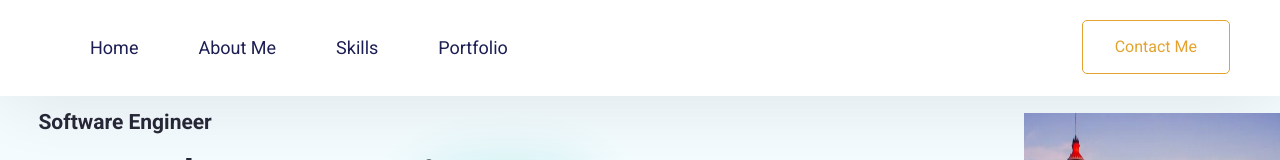
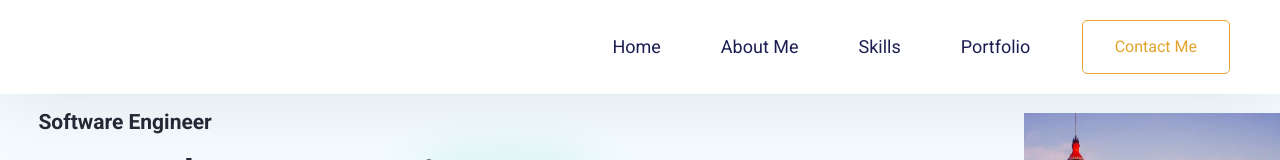
Before and after one commit to amerigirl/digitalPortfolio, a React (Create React App) app: page / in a window 1280 px wide. Shown: the top 160 px of the page. Built offline with nearby package versions, Linux system fonts and the light colour scheme.

Commit message:
all done with the navbar for now

```diff
--- a/src/Pages/Navbar/Navbar.css
+++ b/src/Pages/Navbar/Navbar.css
@@ -2,10 +2,10 @@
 .navbar {
   display: flex;
   justify-content: space-between;
-  align-items: right;
+  align-items: center;
   padding: 20px 50px;
   background: var(--white);
-  gap: 20px;
+
   box-shadow: 0px 5.333px 80px 0 rgb(0, 0, 0, 0.1);
   position: fixed; /* keeps the navbar on top */
   /*keeps everything touching ALL edges of the page, filling the space */
@@ -14,20 +14,26 @@
   right: 0;
 }
 
+.navbar--items{
+  flex-grow: 1;
+  display: flex;
+  justify-content: center;
+  margin-left: 45%;
+
+}
+
 .navbar--items > ul {
   list-style: none;
   display: flex;
-  align-items: flex-start;
-  justify-content: center;
+  align-items: center;
   gap: 60px;
-  text-decoration: none;
+  margin: 0;
+  padding: 0;
+
 }
 
 .navbar--items > ul > li > a {
   text-decoration: none;
-}
-
-.navbar--content {
   color: var(--darkblue);
   font-size: 18px;
   font-style: normal;
@@ -35,6 +41,8 @@
   line-height: 24px;
   cursor: pointer;
 }
+
+
 .navbar--active--content {
   color: var(--primary);
 }
```
